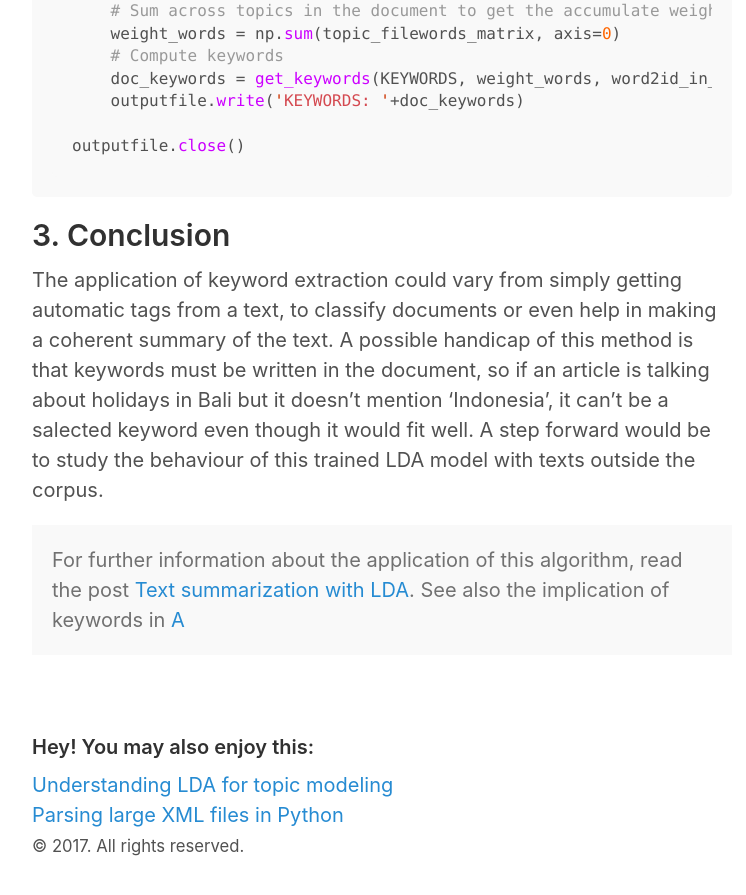
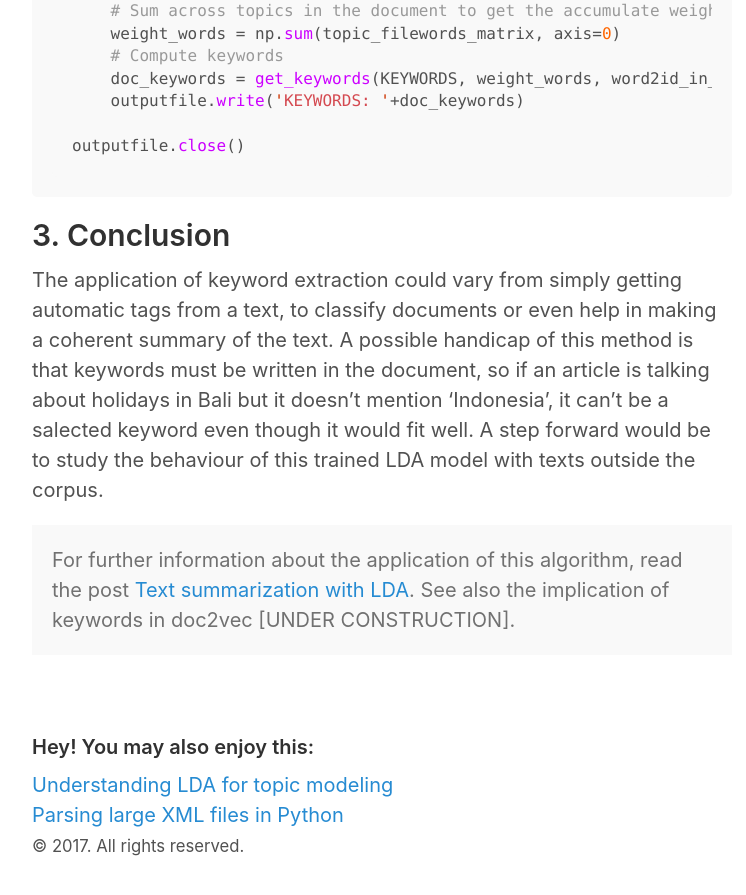
Before and after one commit to lautel/lautel.github.io, a Jekyll site: the page built from _posts/2017-12-06-keywords-lda.md, in a window 1280 px wide and 900 px high, scrolled down 3130 px. Shown: the top 895 px of the window, without its empty margins (258-1004 px from the left). Built offline with Jekyll 4.4.1, drawn with Linux system fonts in a browser that asks for light colours; formulas are drawn with MathJax 3.

Commit message:
Comment added

```diff
--- a/_posts/2017-12-06-keywords-lda.md
+++ b/_posts/2017-12-06-keywords-lda.md
@@ -120,5 +120,5 @@
 The application of keyword extraction could vary from simply getting automatic tags from a text, to classify documents or even help in making a coherent summary of the text. A possible handicap of this method is that keywords must be written in the document, so if an article is talking about holidays in Bali but it doesn't mention 'Indonesia', it can't be a salected keyword even though it would fit well. A step forward would be to study the behaviour of this trained LDA model with texts outside the corpus.
 
 <div class="message">
-  For further information about the application of this algorithm, read the post <a href="/blog/work/2017/12/07/summary-lda/">Text summarization with LDA</a>. See also the implication of keywords in <a href="/blog/work/2017/12/10/doc2vec/"> A</a>
+  For further information about the application of this algorithm, read the post <a href="/blog/work/2017/12/07/summary-lda/">Text summarization with LDA</a>. See also the implication of keywords in doc2vec [UNDER CONSTRUCTION].
 </div>
```
